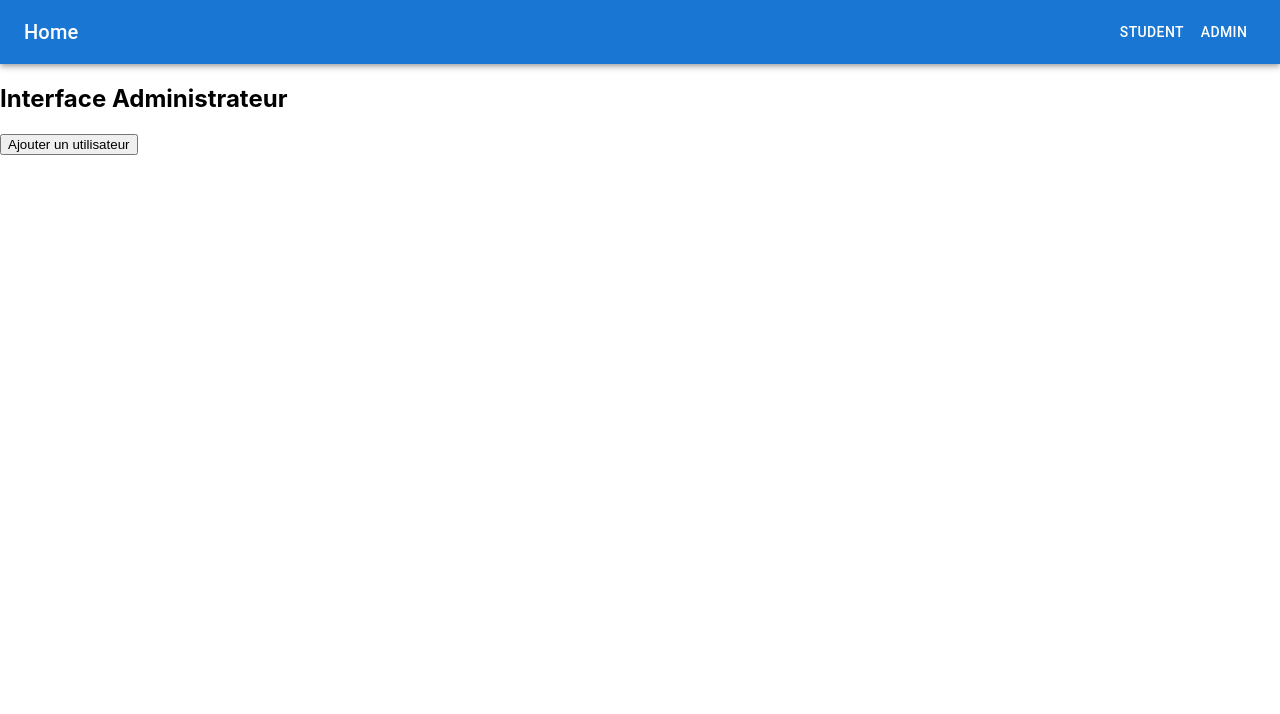
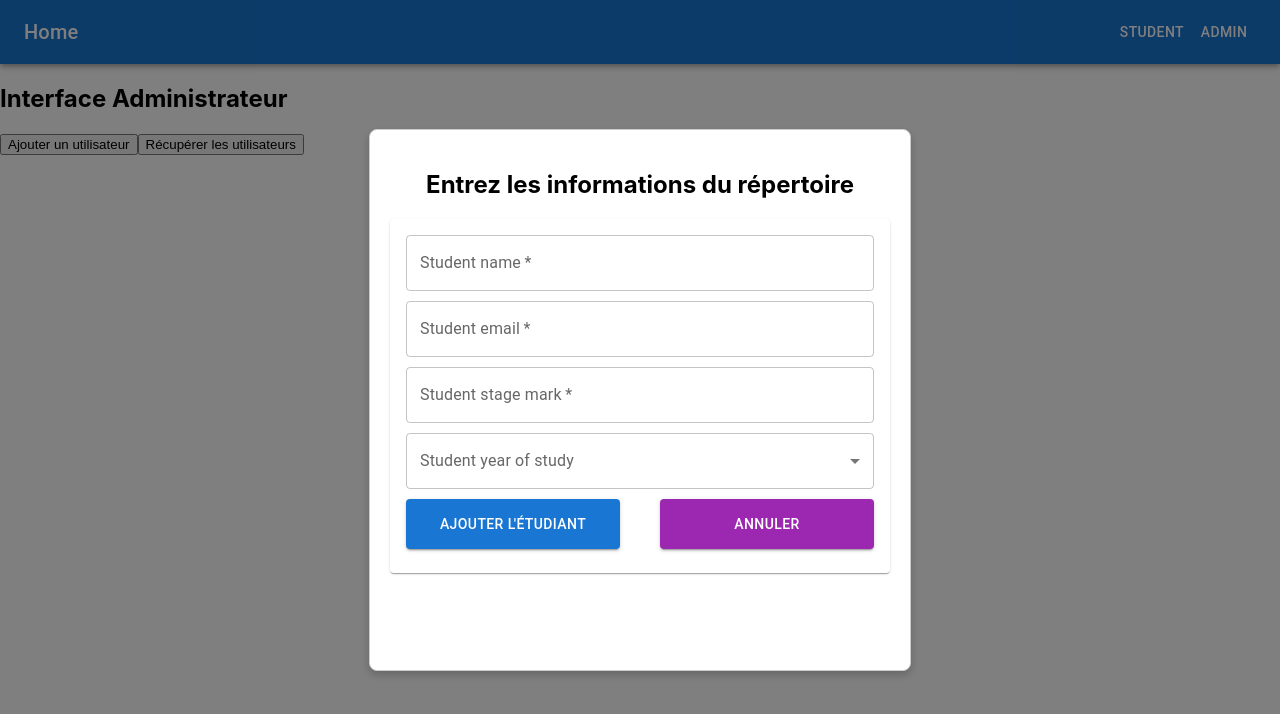
Before and after one commit to JulienD27/Projet-IA, a React (Create React App) app in the folder my-app/: page /Admin in a window 1280 px wide. Both pictures are taken after a click on the button "Ajouter un utilisateur". Shown: the top 714 px of the page. Built offline with nearby package versions, Linux system fonts and the light colour scheme.

Commit message:
Add, get and delete student

```diff
--- a/my-app/package.json
+++ b/my-app/package.json
@@ -11,6 +11,7 @@
     "@testing-library/user-event": "^13.5.0",
     "react": "^18.2.0",
     "react-dom": "^18.2.0",
+    "react-modal": "^3.16.1",
     "react-router-dom": "^6.21.0",
     "react-scripts": "5.0.1",
     "web-vitals": "^2.1.4"
--- a/my-app/src/Components/Admin.js
+++ b/my-app/src/Components/Admin.js
@@ -1,38 +1,192 @@
 import React, { useState } from 'react';
+import Modal from 'react-modal';
+import { Button, Card, CardContent, TextField, Select, MenuItem, FormControl, InputLabel, Grid } from "@mui/material";
 
 const AdminInterface = () => {
-    // État local pour stocker les informations des utilisateurs (étudiants)
-    const [users, setUsers] = useState([]); // Peut être récupéré depuis une API
+    const path = "http://localhost/my-app/projet_ia/";
+    const [modalIsOpen, setModalIsOpen] = useState(false);
+    const [studentName, setStudentName] = useState('');
+    const [studentEmail, setStudentEmail] = useState('');
+    const [studentYearOfStudy, setStudentYearOfStudy] = useState('');
+    const [studentStageMark, setStudentStageMark] = useState('');
 
-    // Fonction pour ajouter un nouvel utilisateur (étudiant)
-    const addUser = () => {
-        // Ajouter la logique pour ajouter un nouvel utilisateur à la liste (envoyer au backend, etc.)
-        // setUsers([...users, nouvelUtilisateur]);
-        console.log('Utilisateur ajouté');
+    const [students, setStudents] = useState([]);
+
+    const addStudent = () => {
+        var requestOption = {
+            method: 'POST',
+            headers: {'Content-Type': 'application/json'},
+            body: JSON.stringify({student_name: studentName, email: studentEmail, year_of_study: studentYearOfStudy, stage_mark: studentStageMark ,action: 1}),
+        }
+        fetch(path + 'manage_student.php', requestOption).then(response => response.json()).then(data => {
+            console.log(data)
+            if (data.status === "success") {
+                console.log('Récupération réussie')
+            }
+            else
+                console.log('Erreur de récupération')
+        })
+            .catch(error => {
+                console.log('Erreur de récupération' + error)
+            });
+        closeModal();
     };
 
-    // Fonction pour supprimer un utilisateur existant
-    const removeUser = (userId) => {
+    const getAllStudents = () => {
+        var requestOption = {
+            method: 'POST',
+            headers: {'Content-Type': 'application/json'},
+            body: JSON.stringify({action: 2}),
+        }
+        fetch(path + 'manage_student.php', requestOption).then(response => response.json()).then(data => {
+            console.log(data)
+            if (data.status === "success") {
+                console.log(data.students)
+                setStudents(data.students)
+                console.log('Récupération réussie')
+                console.log('Students : ', students)
+            } else
+                console.log('Erreur de récupération')
+        })
+            .catch(error => {
+                console.log('Erreur de récupération' + error)
+            });
+    }
+
+    const removeStudent = (userId) => {
         // Ajouter la logique pour supprimer l'utilisateur avec l'ID spécifié de la liste (envoyer au backend, etc.)
         // const updatedUsers = users.filter((user) => user.id !== userId);
         // setUsers(updatedUsers);
+        var requestOption = {
+            method: 'POST',
+            headers: {'Content-Type': 'application/json'},
+            body: JSON.stringify({idStudent: userId, action: 3}),
+        }
+        fetch(path + 'manage_student.php', requestOption).then(response => response.json()).then(data => {
+            console.log(data)
+            if (data.status === "success") {
+                console.log('Suppression réussie')
+                const updatedStudents = students.filter((student) => student.id !== userId);
+                setStudents(updatedStudents);
+                console.log('Students updated : ', students)
+            }
+            else
+                console.log('Erreur de suppression')
+        })
+            .catch(error => {
+                console.log('Erreur de suppression' + error)
+            });
         console.log('Utilisateur supprimé avec l\'ID : ', userId);
     };
 
+    const openModal = () => {
+        setModalIsOpen(true);
+    };
+
+    // Fonction pour fermer la modal
+    const closeModal = () => {
+        setModalIsOpen(false);
+    };
+
+    const customStyles = {
+        overlay: {
+            backgroundColor: 'rgba(0, 0, 0, 0.5)'
+        },
+        content: {
+            top: '50%',
+            left: '50%',
+            right: 'auto',
+            bottom: 'auto',
+            marginRight: '-50%',
+            transform: 'translate(-50%, -50%)',
+            backgroundColor: 'white',
+            padding: '20px',
+            border: '1px solid #ccc',
+            borderRadius: '8px',
+            boxShadow: '0 4px 8px rgba(0,0,0,0.2)',
+            maxWidth: '500px',
+            width: '100%',
+            height: '500px',
+            textAlign: 'center'
+        }
+    };
+
     return (
-        <div>
+        <Grid container spacing={2}>
+            <Grid item xs={12}>
                 <h2>Interface Administrateur</h2>
-            <button onClick={addUser}>Ajouter un utilisateur</button>
+                <button onClick={openModal}>Ajouter un utilisateur</button>
+                <button onClick={getAllStudents}>Récupérer les utilisateurs</button>
                 <ul>
-                {users.map((user) => (
-                    <li key={user.id}>
-                        {user.name}
-                        <button onClick={() => removeUser(user.id)}>Supprimer</button>
+                    {students.map((student) => (
+                        <li key={student.student_id}>
+                            {student.student_name}
+                            <button onClick={() => removeStudent(student.student_id)}>Supprimer</button>
                         </li>
                     ))}
                 </ul>
                 {/* Autres éléments d'interface pour la gestion des accès et des informations pour la prédiction */}
+            </Grid>
+                <Modal
+                    isOpen={modalIsOpen}
+                    onRequestClose={closeModal}
+                    contentLabel="Modal"
+                    style={customStyles}
+                >
+                    <h2 style={{ marginBottom: '20px' }}>Entrez les informations du répertoire</h2>
+                    <Card className="directory-card">
+                        <CardContent>
+                            <form onSubmit={addStudent}>
+                                <TextField
+                                    label="Student name"
+                                    variant="outlined"
+                                    value={studentName}
+                                    onChange={(e) => setStudentName(e.target.value)}
+                                    required
+                                    fullWidth
+                                    style={{ marginBottom: '10px' }}
+                                />
+                                <TextField
+                                    label="Student email"
+                                    variant="outlined"
+                                    value={studentEmail}
+                                    onChange={(e) => setStudentEmail(e.target.value)}
+                                    required
+                                    fullWidth
+                                    style={{ marginBottom: '10px' }}
+                                />
+                                <TextField
+                                    label="Student stage mark"
+                                    variant="outlined"
+                                    type={'number'}
+                                    value={studentStageMark}
+                                    onChange={(e) => setStudentStageMark(e.target.value)}
+                                    required
+                                    fullWidth
+                                    style={{ marginBottom: '10px' }}
+                                />
+                                <FormControl variant="outlined" fullWidth style={{ marginBottom: '10px' }}>
+                                    <InputLabel>Student year of study</InputLabel>
+                                    <Select
+                                        value={studentYearOfStudy}
+                                        onChange={(e) => setStudentYearOfStudy(e.target.value)}
+                                        label="Student year of study"
+                                        required
+                                    >
+                                        <MenuItem value="1">1ère année</MenuItem>
+                                        <MenuItem value="2">2ème année</MenuItem>
+                                        <MenuItem value="3">3ème année</MenuItem>
+                                    </Select>
+                                </FormControl>
+                                <div style={{ display: 'flex', justifyContent: 'center', alignItems: 'center', flexDirection: 'row' }}>
+                                    <Button type="submit" variant="contained" color="primary" style={{ marginRight: '20px', width: '100%', height: '50px' }}>Ajouter l'étudiant</Button>
+                                    <Button type="button" variant="contained" color="secondary" onClick={closeModal} style={{ marginLeft: '20px', width: '100%', height: '50px' }}>Annuler</Button>
                                 </div>
+                            </form>
+                        </CardContent>
+                    </Card>
+                </Modal>
+        </Grid>
     );
 };
 
```
Also changed, not shown: 1 other file (tests, documents, lock files or other folders). Lines whose indentation alone changed are shown as unchanged.
